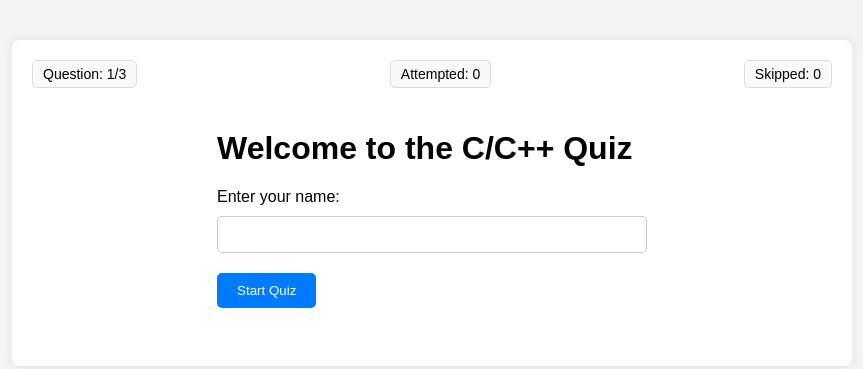
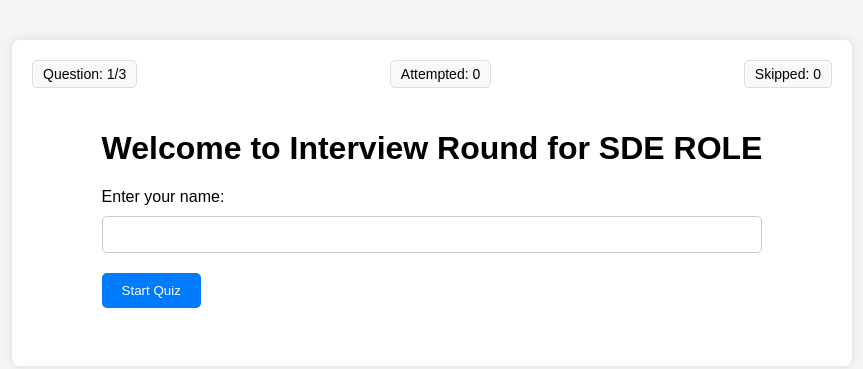
Before and after one commit to ContactKushik/INTERVUE, a plain HTML site: page index.html in a window 1280 px wide. Shown: the part 197-566 px from the top of the page, without its empty margins (208-1071 px from the left). Drawn offline with Linux system fonts and the light colour scheme.

Commit message:
Update index.html

```diff
--- a/index.html
+++ b/index.html
@@ -20,7 +20,7 @@
             <span id="skipped">Skipped: 0</span>
         </div>
         <div id="start-screen">
-            <h1>Welcome to the C/C++ Quiz</h1>
+            <h1>Welcome to Interview Round for SDE ROLE</h1>
             <label for="name">Enter your name:</label>
             <input type="text" id="name" required>
             <button onclick="startQuiz()">Start Quiz</button>
```
